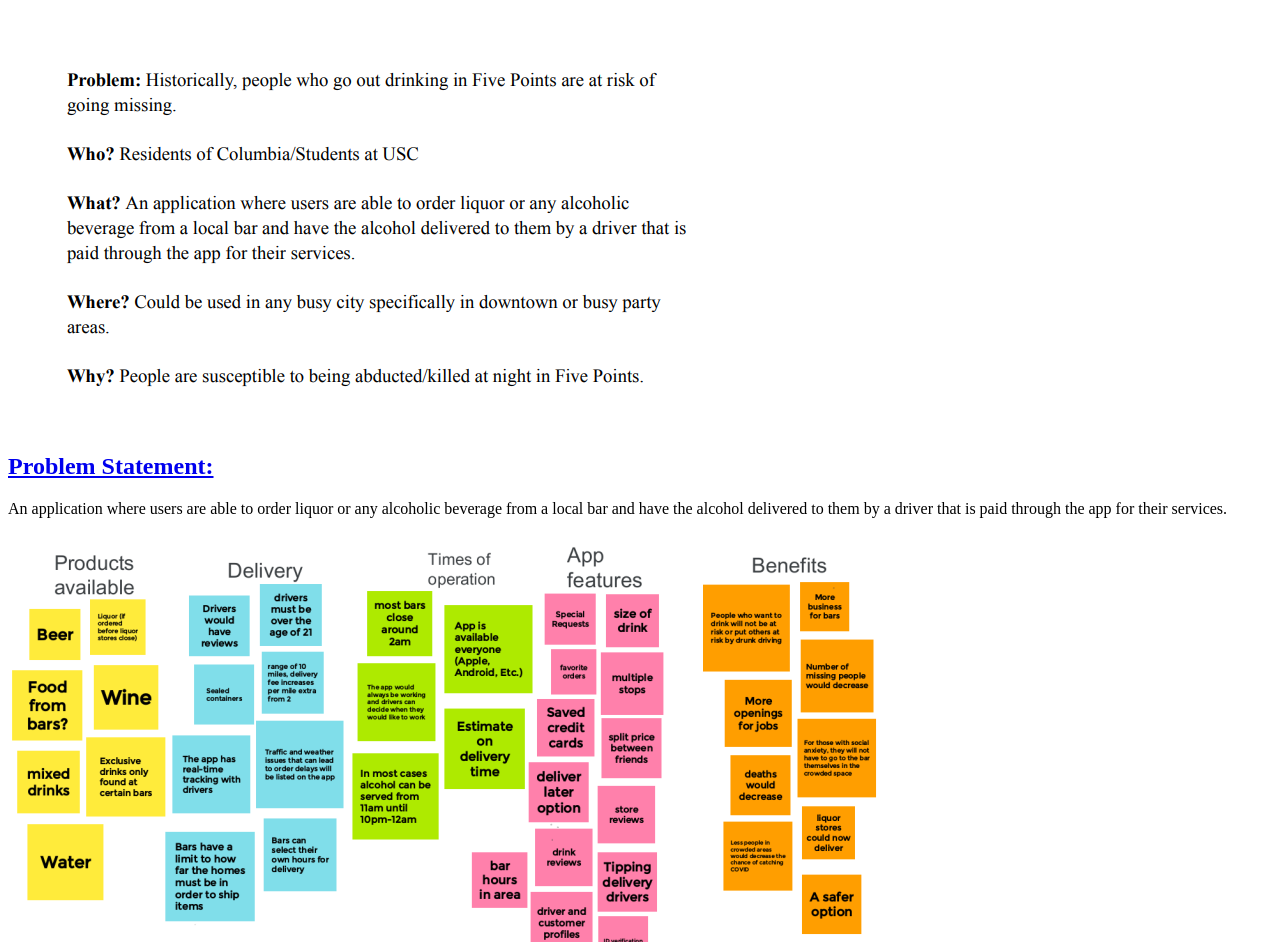
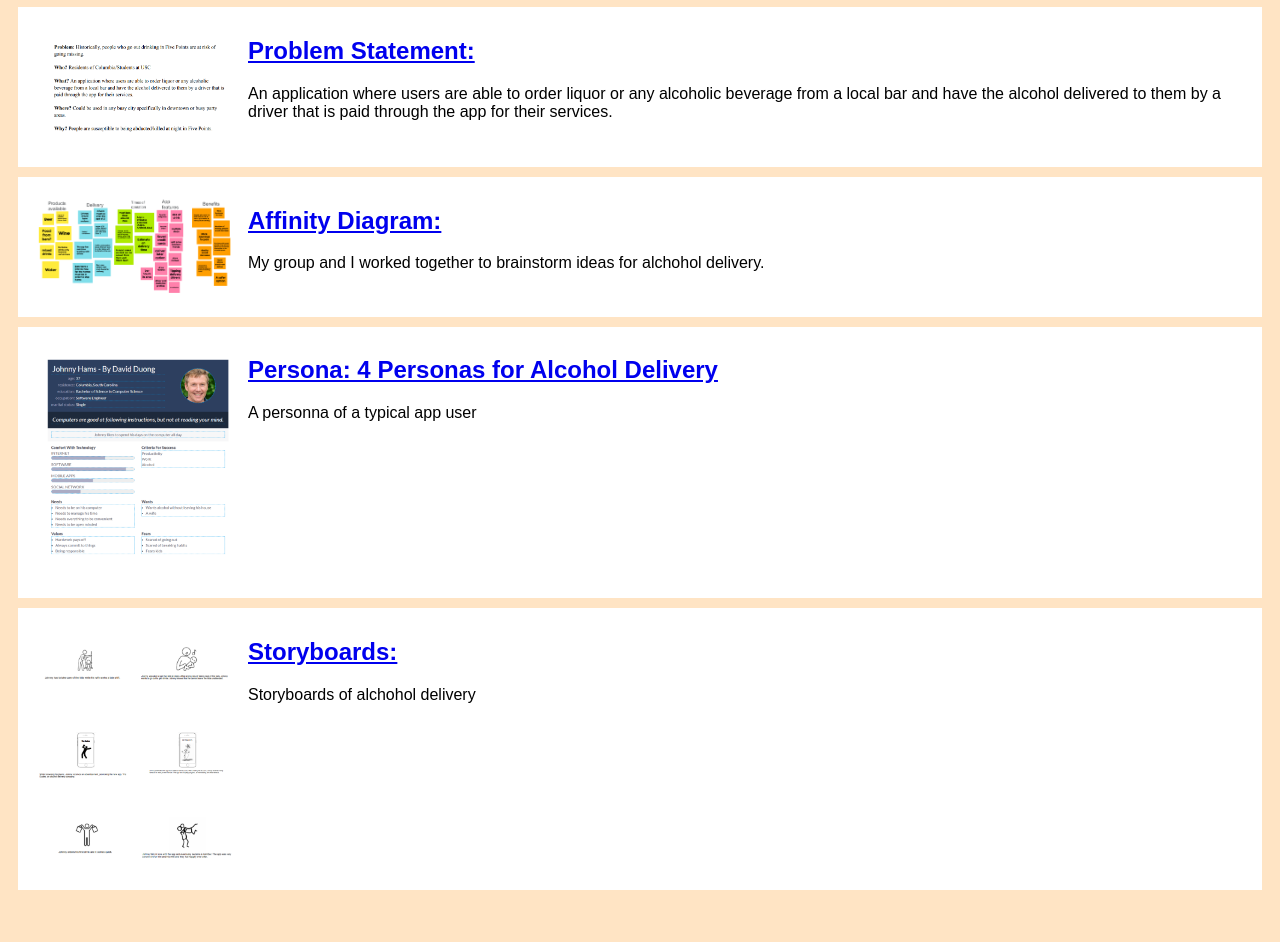
Before and after one commit to davidduongg/davidduongg.github.io, a plain HTML site: page index.html in a window 1280 px wide. Shown: the part 73-1015 px from the top of the page. After the commit the page ends 973 px from the top, so only its background shows below. Drawn offline with Linux system fonts and the light colour scheme.

Commit message:
Add files via upload

```diff
--- a/index.html
+++ b/index.html
@@ -2,6 +2,7 @@
 <html>
     <head>
         <title> CSCE 190: David Duong</title>
+        <link rel="stylesheet" href="styles.css">
         </head>
         <body>
             <h1>David Duong's CSCE 190 Site</h1>
@@ -28,5 +29,26 @@
 
                 </section>
             </section>
+
+            <section class="assignment">
+                <a href = "files/The Dudes Personas.pdf"><img src ="images/persona.png"></a>
+                <section class = "ass-details">
+                    <a href = "files/The Dudes Personas.pdf"><h2>Persona: 4 Personas for Alcohol Delivery </h2></a>
+                    <p>
+                        A personna of a typical app user
+                    </p>
+
+                </section>
+            </section>
+            <section class="assignment">
+                <a href = "files/StoryBoards_ The Dudes.pdf"><img src ="images/storyboard.png"></a>
+                <section class = "ass-details">
+                    <a href = "files/StoryBoards_ The Dudes.pdf"><h2>Storyboards:</h2></a>
+                    <p>
+                        Storyboards of alchohol delivery
+                    </p>
+
+                </section>
+            </section>
         </body>
 </html>
```
